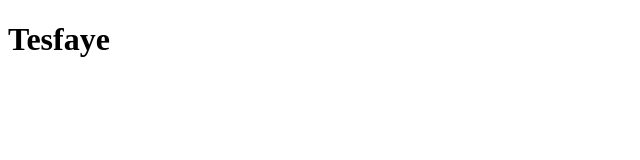
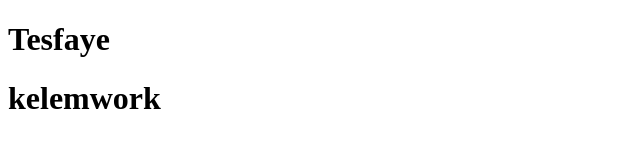
Before and after one commit to tesg27/JanGroup2, a plain HTML site: page Pages/index.html in a window 1280 px wide. Shown: the whole page, without its empty margins (0-640 px from the left). Drawn offline with Linux system fonts and the light colour scheme.

Commit message:
this my added from tesfay

```diff
--- a/Pages/index.html
+++ b/Pages/index.html
@@ -8,5 +8,6 @@
 </head>
 <body>
    <h1>Tesfaye</h1>
+   <h1>kelemwork</h1>
 </body>
 </html>
```
